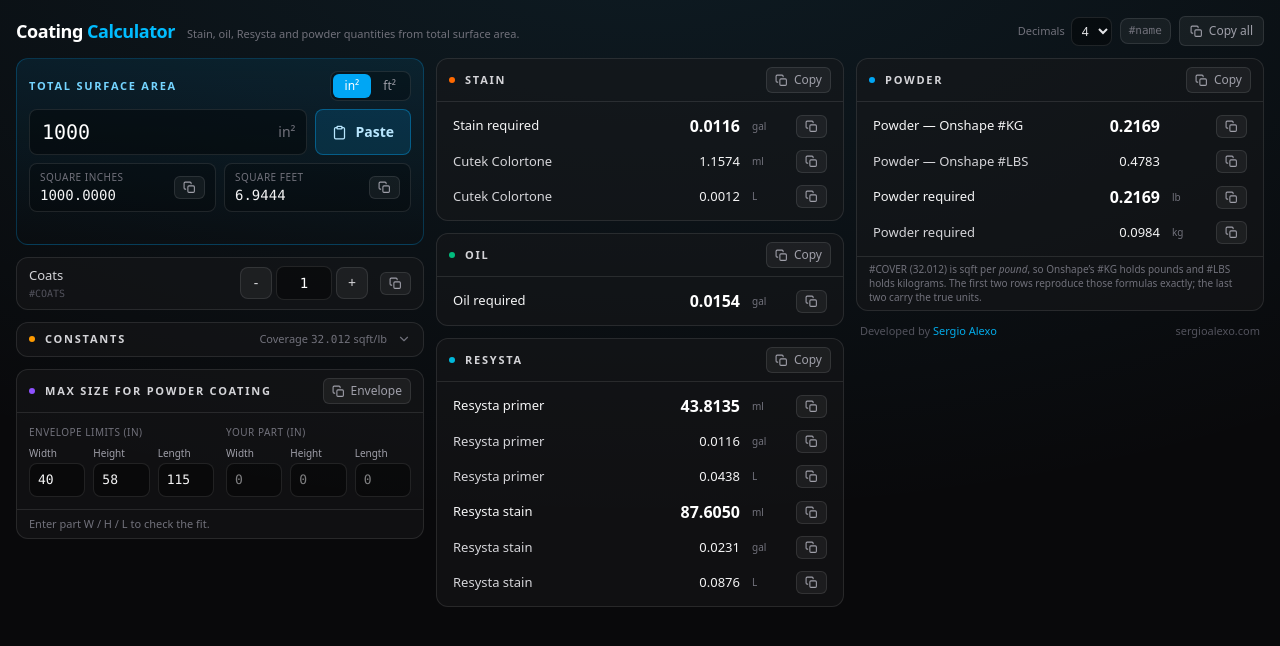
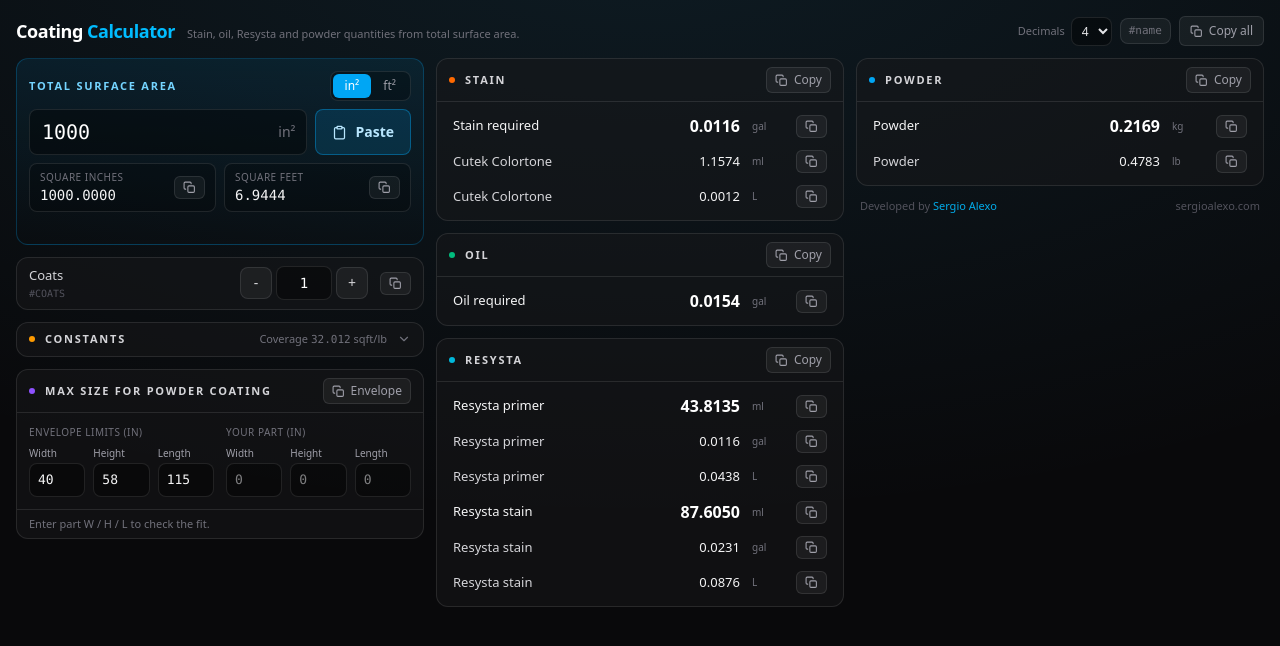
Before and after one commit to sergioalexo/coating-calculator, a Next.js app: page / in a window 1280 px wide. Shown: the top 646 px of the page. Built offline with nearby package versions, Linux system fonts and the light colour scheme.

Commit message:
Powder: keep only the #KG and #LBS rows
Drop the derived POWDER_LB / POWDER_KG rows and the unit note, and label
the two remaining rows Powder (kg) and Powder (lb).

```diff
--- a/app/page.tsx
+++ b/app/page.tsx
@@ -117,34 +117,19 @@ export default function Page() {
 
   const powderRows = [
     {
-      label: "Powder — Onshape #KG",
+      label: "Powder",
       name: "KG",
       value: f(r.KG),
-      unit: "",
+      unit: "kg",
       formula: "#SQFT/#COVER",
       emphasis: true,
     },
     {
-      label: "Powder — Onshape #LBS",
+      label: "Powder",
       name: "LBS",
       value: f(r.LBS),
-      unit: "",
+      unit: "lb",
       formula: "#KG/0.453592",
-    },
-    {
-      label: "Powder required",
-      name: "POWDER_LB",
-      value: f(r.POWDER_LB),
-      unit: "lb",
-      formula: "true pounds of powder",
-      emphasis: true,
-    },
-    {
-      label: "Powder required",
-      name: "POWDER_KG",
-      value: f(r.POWDER_KG),
-      unit: "kg",
-      formula: "true kilograms of powder",
     },
   ];
 
@@ -278,13 +263,6 @@ export default function Page() {
             title="Powder"
             accent="bg-sky-500"
             action={<CopyButton value={groupText(powderRows)} label="Copy" />}
-            note={
-              <>
-                #COVER ({r.COVER.toFixed(3)}) is sqft per <em>pound</em>, so Onshape&rsquo;s #KG holds
-                pounds and #LBS holds kilograms. The first two rows reproduce those formulas exactly;
-                the last two carry the true units.
-              </>
-            }
           >
             {powderRows.map((row) => (
               <ValueRow key={row.name} {...row} showVars={showVars} />
--- a/lib/calc.ts
+++ b/lib/calc.ts
@@ -65,8 +65,6 @@ export type Results = {
   GALLONS_OF_OIL_REQUIRED: number;
   KG: number;
   LBS: number;
-  POWDER_LB: number;
-  POWDER_KG: number;
   RESYSTA_PRIMER_MILLILITERS: number;
   RESYSTA_PRIMER_LITERS: number;
   RESYSTA_PRIMER_GALLONS: number;
@@ -96,9 +94,6 @@ export function calculate(sqft: number, coats: number, c: Constants): Results {
     GALLONS_OF_OIL_REQUIRED: oilGal,
     KG,
     LBS: KG / LB_PER_KG,
-    // COVER is sqft per POUND, so #KG above is really pounds. True units:
-    POWDER_LB: KG,
-    POWDER_KG: KG * LB_PER_KG,
     RESYSTA_PRIMER_MILLILITERS: resystaPrimerMl,
     RESYSTA_PRIMER_LITERS: resystaPrimerMl / 1000,
     RESYSTA_PRIMER_GALLONS: c.RESYSTA_PRIMER_GAL ? (sqft / c.RESYSTA_PRIMER_GAL) * coats : 0,
```
Also changed, not shown: 1 other file (tests, documents, lock files or other folders).
